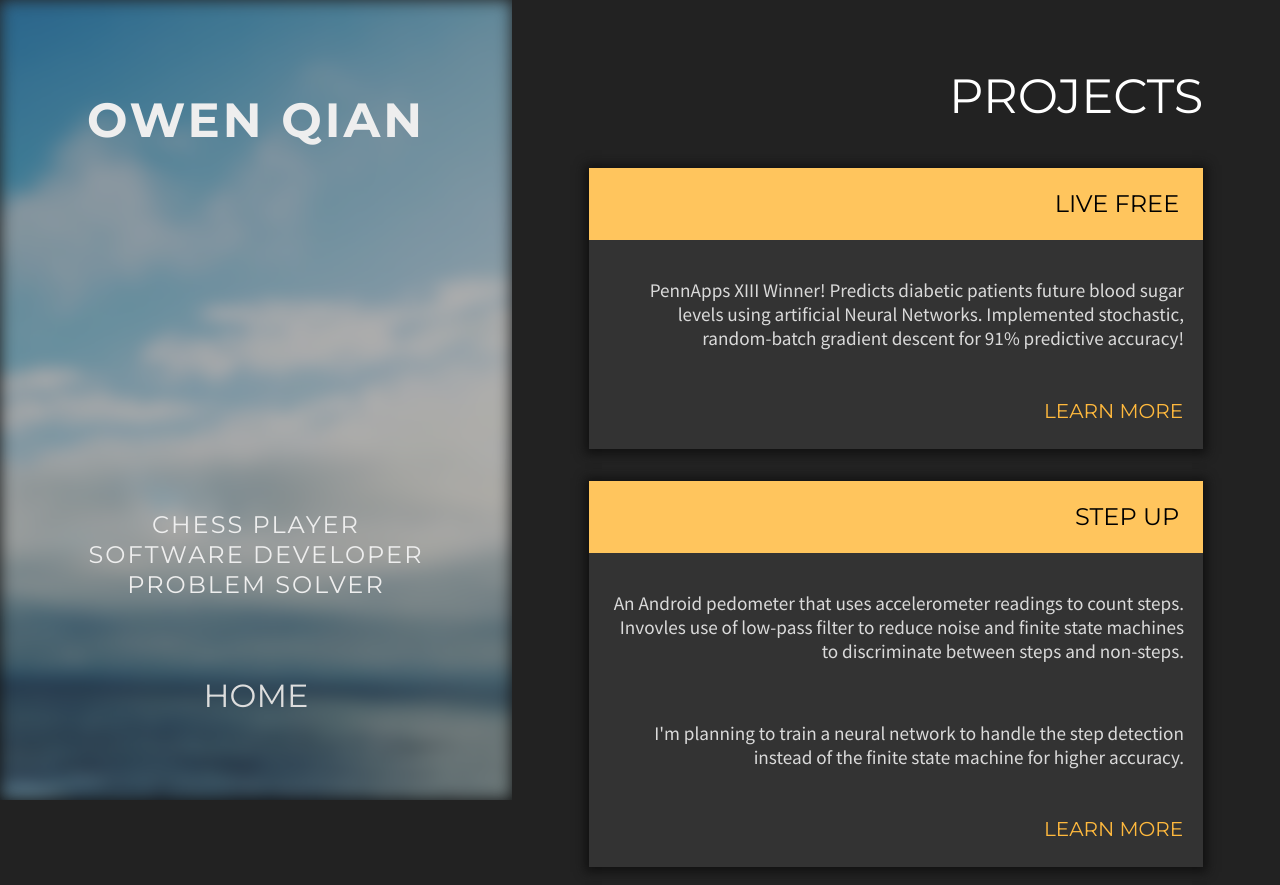
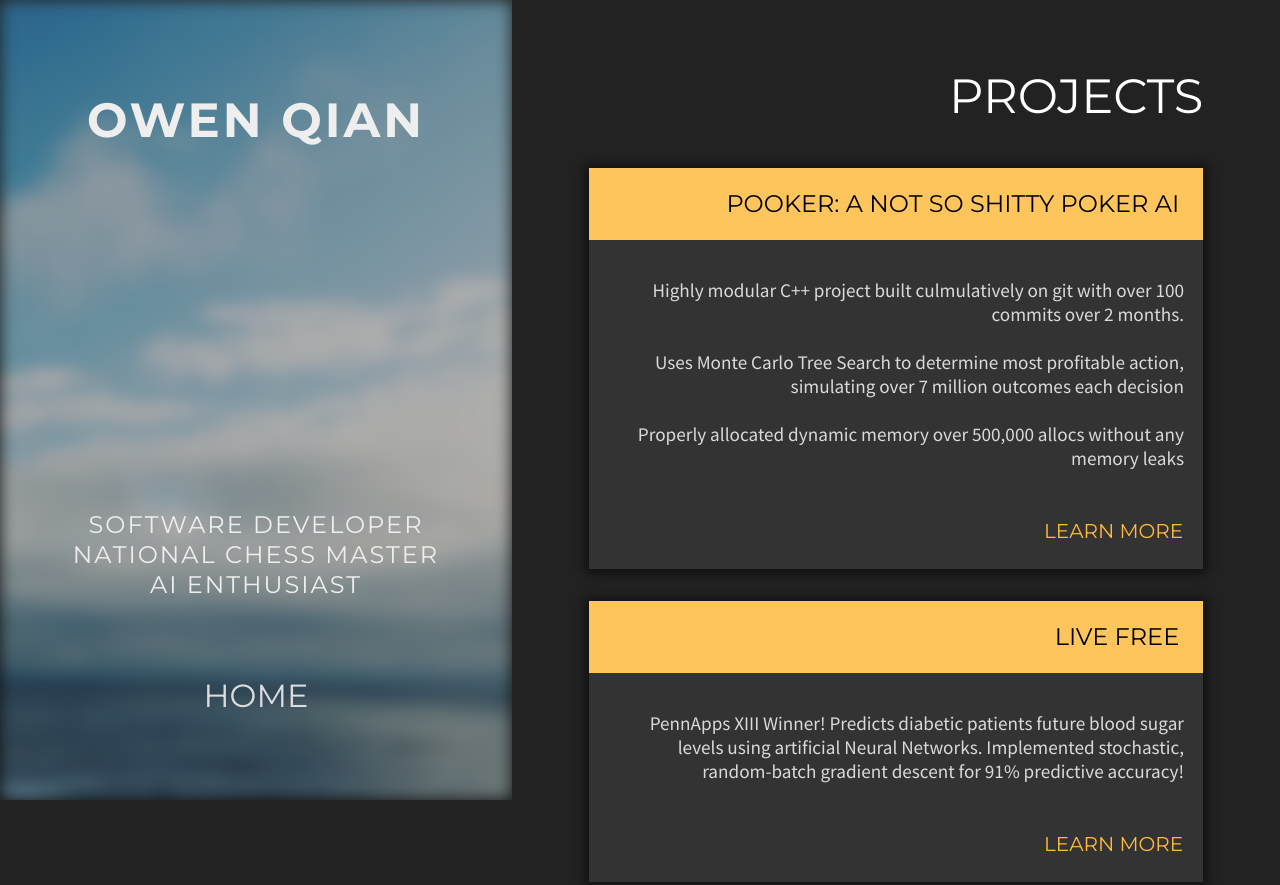
Before and after one commit to OwenQian/OwenQian.github.io, a plain HTML site: page projects/index.html in a window 1280 px wide. Shown: the top 885 px of the page. Drawn offline with nearby package versions, Linux system fonts and the light colour scheme; files that its build step writes are made by us from their sources; files whose address does not match are found by name.

Commit message:
Added pooker to projects/index.html; updated about in main page

```diff
--- a/projects/index.html
+++ b/projects/index.html
@@ -26,7 +26,7 @@
         <div id="header-bg"></div>
         <h1 class="main-title">Owen Qian</h1>
         <section id="subheader">
-            <h2>Chess player<br> Software Developer<br>Problem Solver</h2>
+            <h2>Software Developer<br>National Chess Master<br>AI Enthusiast</h2>
             <nav>
                 <ul>
                     <li><a href="../">Home</a></li>
@@ -38,22 +38,32 @@
     <section id="projects" class="info project-info">
         <h1>projects</h1>
         <div class="projects-container">
+        <article id="pooker">
+            <h2> Pooker: A Not So Shitty Poker AI </h2>
+            <p>
+                Highly modular C++ project built culmulatively on git with over 100 commits over 2 months.
+                <br><br>Uses Monte Carlo Tree Search to determine most profitable action, simulating over 7 million outcomes each decision
+                <br><br>Properly allocated dynamic memory over 500,000 allocs without any memory leaks
+            </p>
+            <a href="http://github.com/OwenQian/Pooker" class="more"> Learn More </a>
+        </article>
+
             <article id="project-1">
             <h2>Live Free</h2>
 	    <p>PennApps XIII Winner! Predicts diabetic patients future blood sugar levels using artificial Neural Networks. Implemented stochastic, random-batch gradient descent for 91% predictive accuracy! </p>
             <a href="http://devpost.com/software/live-free" class="more">Learn More</a>
-            </article>
-            <article id="project-2">
-            <h2>Step Up</h2>
-            <p>An Android pedometer that uses accelerometer readings to count steps. Invovles use of low-pass filter to reduce noise and finite state machines to discriminate between steps and non-steps.</p>
-	    <p>I'm planning to train a neural network to handle the step detection instead of the finite state machine for higher accuracy.</p>
-            <a href="/projects/step_up.html" class="more">Learn More</a>
             </article>
 		<article id="project-2">
 			<h2>Robot Racing Traffic Detection</h2>
 			<p>Using MATLAB to prototype traffic detection algorithmns, using hsv and rgb filters to detect green go light. Porting code to work in C++ using OpenCV.</p>
 			<a href="/projects/RR.html" class="more">Learn more</a>
 		</article>
+        <article id="project-2">
+            <h2>Step Up</h2>
+            <p>An Android pedometer that uses accelerometer readings to count steps. Invovles use of low-pass filter to reduce noise and finite state machines to discriminate between steps and non-steps.</p>
+	    <p>I'm planning to train a neural network to handle the step detection instead of the finite state machine for higher accuracy.</p>
+            <a href="/projects/step_up.html" class="more">Learn More</a>
+        </article>
         </div>
     </section>
     </main>
```
Also changed, not shown: index.html (+1 -1 lines).
